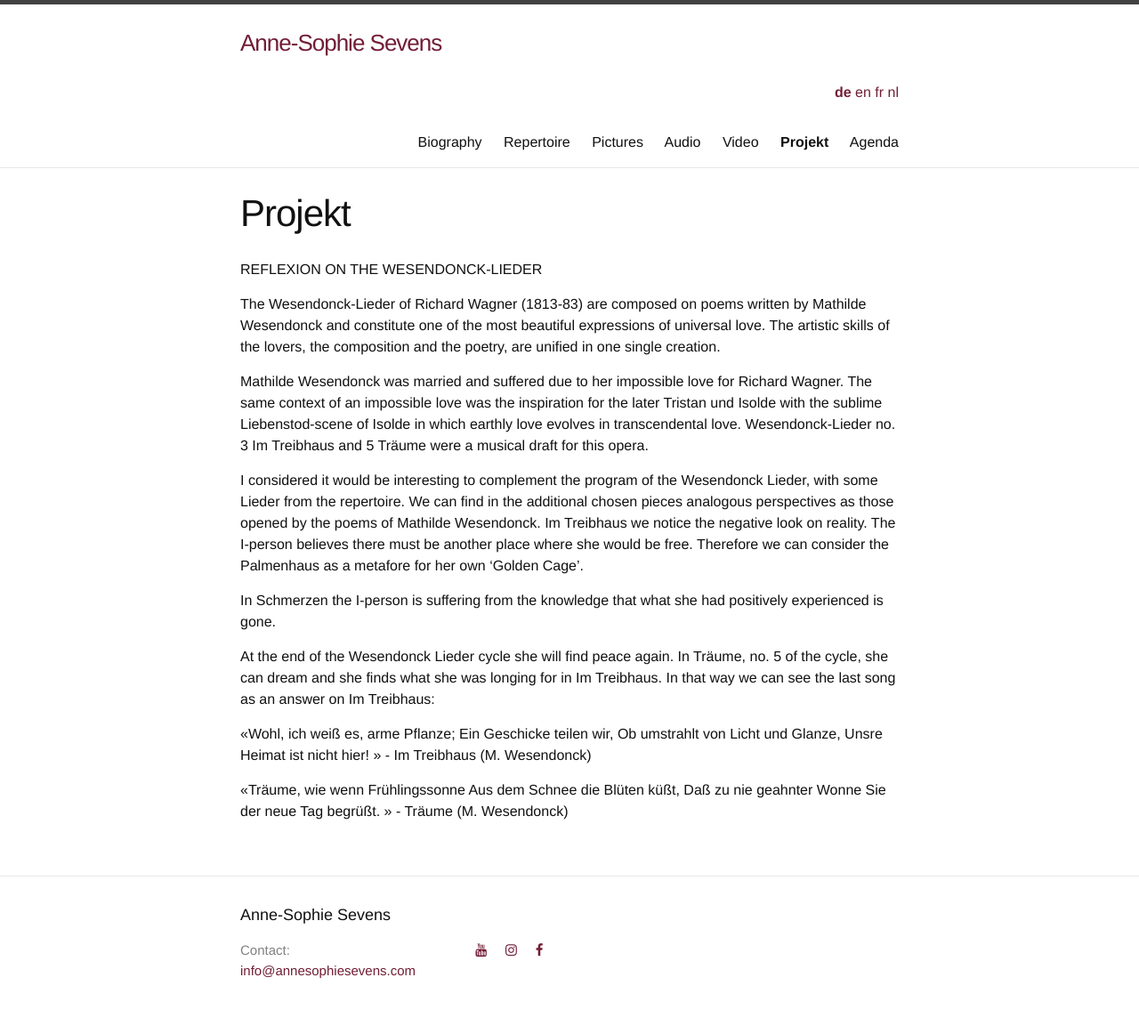
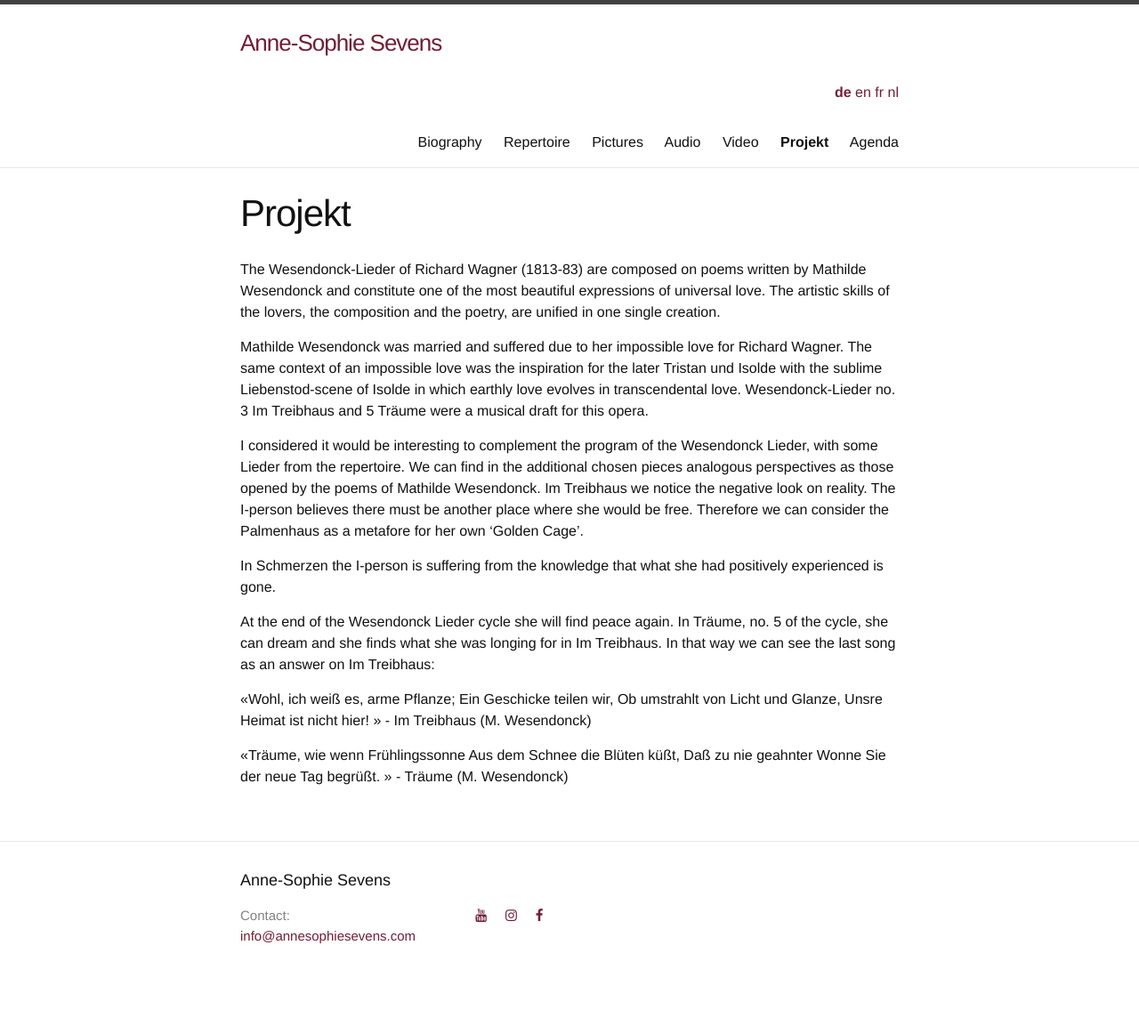
Before and after one commit to annesophie-sevens/annesophie-sevens.github.io, a Jekyll site: the page built from project-de.md, in a window 1280 px wide. Shown: the whole page at 89% size. Built offline with Jekyll 4.4.1, drawn with Linux system fonts in a browser that asks for light colours; nearby versions of some CDN libraries; after the commit the page ends 1123 px from its top, so only the background shows below that.

Commit message:
Update project-de.md

```diff
--- a/project-de.md
+++ b/project-de.md
@@ -6,8 +6,6 @@ lang: de
 ref: project
 
 ---
-REFLEXION ON THE WESENDONCK-LIEDER
-
 The Wesendonck-Lieder of Richard Wagner (1813-83) are composed on poems written by Mathilde Wesendonck and constitute one of the most beautiful expressions of universal love. The artistic skills of the lovers, the composition and the poetry, are unified in one single creation.
 
 Mathilde Wesendonck was married and suffered due to her impossible love for Richard Wagner. The same context of an impossible love was the inspiration for the later Tristan und Isolde with the sublime Liebenstod-scene of Isolde in which earthly love evolves in transcendental love. Wesendonck-Lieder no. 3 Im Treibhaus and 5 Träume were a musical draft for this opera.
```
